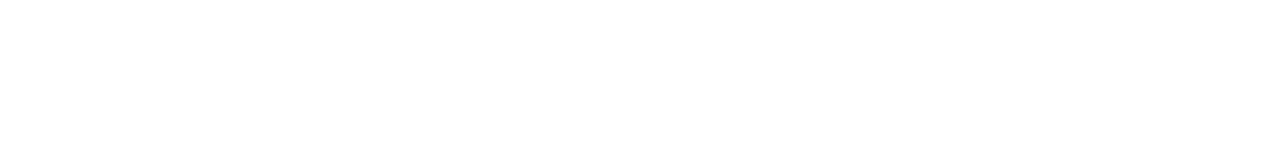
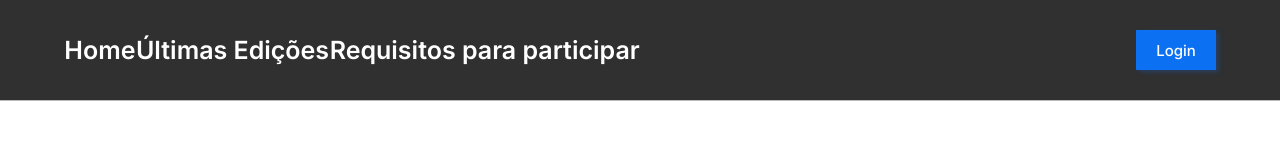
Before and after one commit to mrcsmrt/bootcamp-dnc, a plain HTML site: page index.html in a window 1280 px wide. Drawn offline with Linux system fonts and the light colour scheme.

Commit message:
Criação do menu

```diff
--- a/index.html
+++ b/index.html
@@ -1,11 +1,23 @@
 <!DOCTYPE html>
-<html lang="en" lang="pt-br">
+<html lang="en">
 <head>
     <meta charset="UTF-8">
     <meta name="viewport" content="width=device-width, initial-scale=1.0">
     <title>Bootcamp DNC</title>
+    <link rel="preconnect" href="https://fonts.googleapis.com">
+    <link rel="preconnect" href="https://fonts.gstatic.com" crossorigin>
+    <link href="https://fonts.googleapis.com/css2?family=Inter:wght@100..900&display=swap" rel="stylesheet">
+    <link rel="stylesheet" href="style.css">
 </head>
 <body>
+    <nav id="principal">
+        <div id="menu">
+            <a href="">Home</a>
+            <a href="">Últimas Edições</a>
+            <a href="">Requisitos para participar</a>
+        </div>
+        <button>Login</button>
+    </nav>
 
 </body>
 </html>
--- /dev/null
+++ b/style.css
@@ -0,0 +1,48 @@
+body {
+    margin: 0px;
+    padding: 0px;
+}
+
+#principal {
+    width: 100%;
+    height: 100px;
+    background-color: #303030;
+    display: flex;
+    justify-content: space-between;
+    align-items: center;
+    border-bottom: 1px solid #BABABA
+}
+
+#menu {
+    display: flex;
+    width: 45%;
+    justify-content: space-around;
+    align-items: center;
+    margin-left: 5%;
+}
+
+#principal div a {
+    font-family: 'inter';
+    font-size: 25px;
+    font-weight: 600;
+    color: white;
+    text-decoration: none;
+}
+
+    #principal div a:hover {
+        color: #94c1ff;
+    }
+
+#principal button {
+    margin-right: 5%;
+    background-color: #0C70F2;
+    border: 0px;
+    height: 40px;
+    width: 80px;
+    font-family: 'inter';
+    font-size: 15px;
+    font-weight: 500;
+    color: white;
+    box-shadow: 3px 2px 4px rgba(12, 112, 242, 0.25);
+    cursor: pointer;
+}
```
